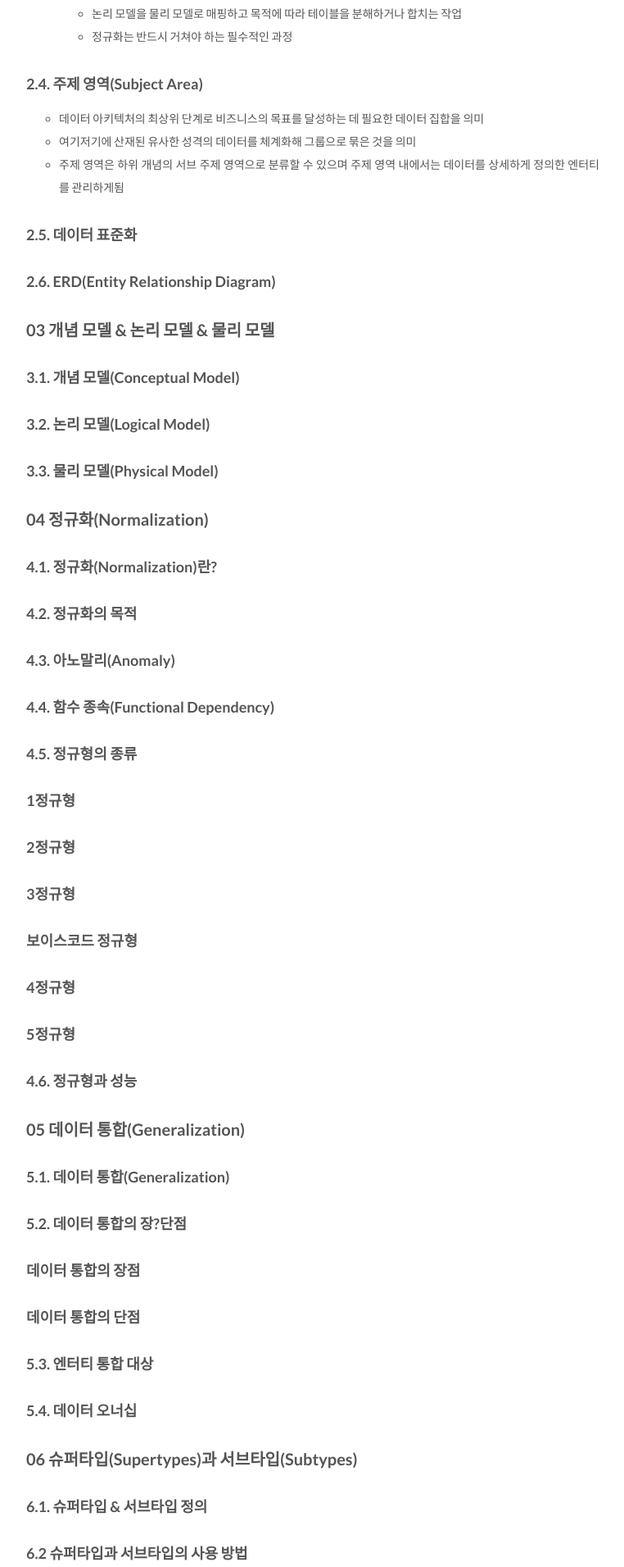
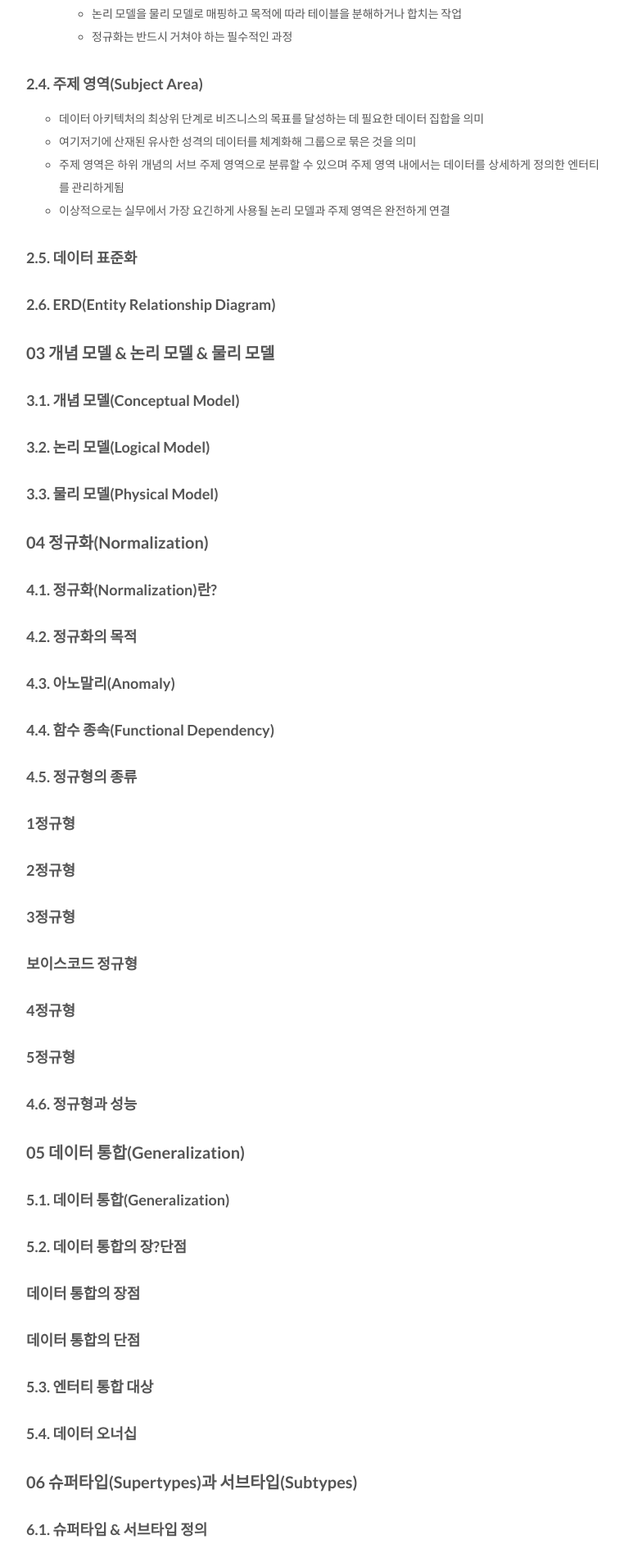
Before and after one commit to csj4032/csj4032.github.io, a Jekyll site: the page built from _posts/2018-05-02-관계형데이터모델링프리미엄가이드.md, in a window 1280 px wide. Shown: the part 4370-6281 px from the top of the page at 82% size, without its empty margins (258-1020 px from the left). Built offline with Jekyll 4.4.1, drawn with Linux system fonts in a browser that asks for light colours; comment, search, counter and statistics services are not loaded.

Commit message:
관계형 데이터 베이스 모델링 포스팅 수정

```diff
--- a/_posts/2018-05-02-관계형데이터모델링프리미엄가이드.md
+++ b/_posts/2018-05-02-관계형데이터모델링프리미엄가이드.md
@@ -124,6 +124,7 @@ comments: true
 * 데이터 아키텍처의 최상위 단계로 비즈니스의 목표를 달성하는 데 필요한 데이터 집합을 의미
 * 여기저기에 산재된 유사한 성격의 데이터를 체계화해 그룹으로 묶은 것을 의미
 * 주제 영역은 하위 개념의 서브 주제 영역으로 분류할 수 있으며 주제 영역 내에서는 데이터를 상세하게 정의한 엔터티를 관리하게됨
+* 이상적으로는 실무에서 가장 요긴하게 사용될 논리 모델과 주제 영역은 완전하게 연결
 
 ### 2.5. 데이터 표준화
 
```
